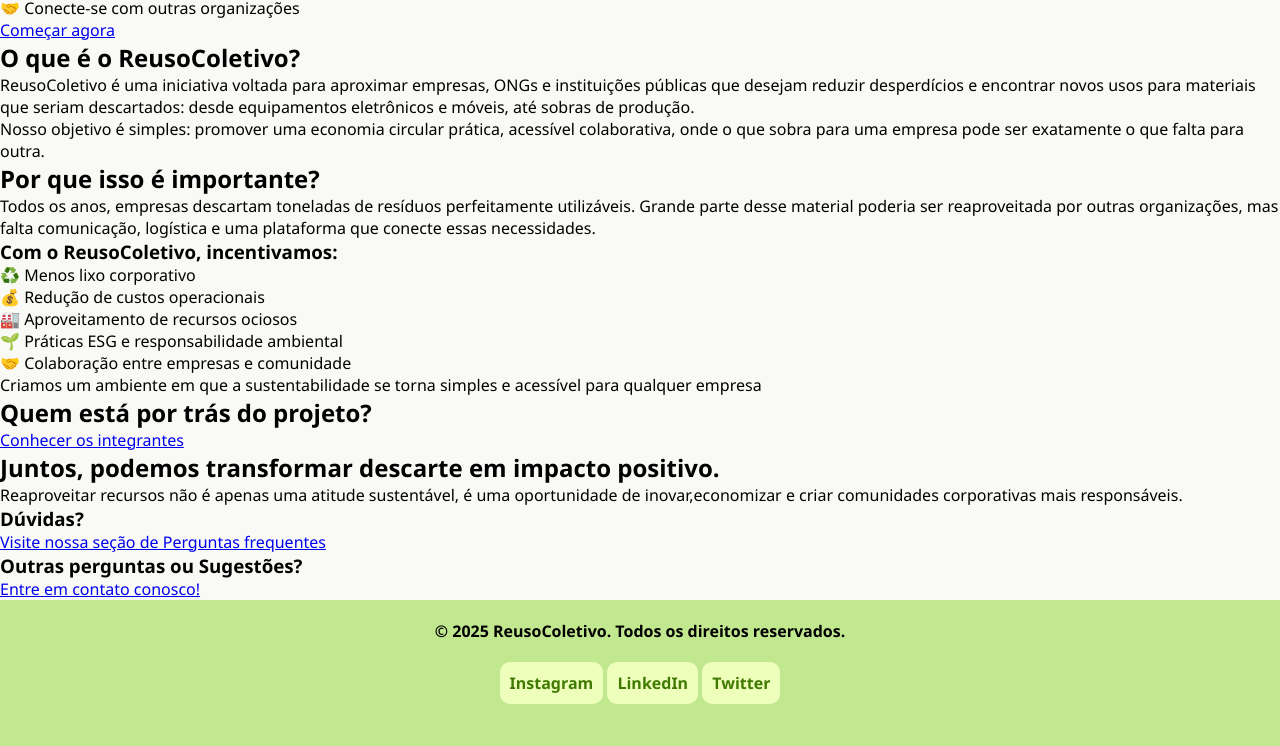
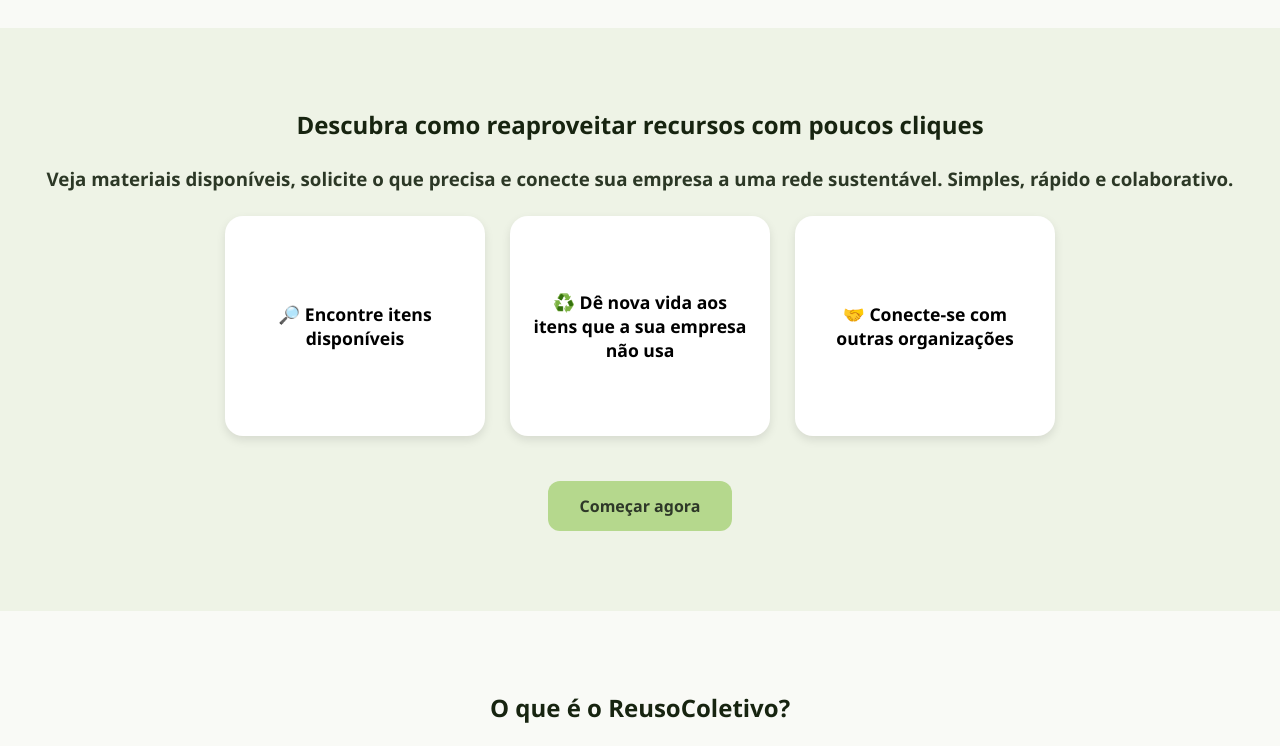
Before and after one commit to fernandaa-alt/GlobalSolution_S1, a plain HTML site: page pages/sobre.html in a window 1280 px wide. Shown: the part 236-982 px from the top of the page. Drawn offline with Linux system fonts and the light colour scheme.

Commit message:
feat: add styling for 'sobre.html' page

```diff
--- a/assets/css/style.css
+++ b/assets/css/style.css
@@ -215,6 +215,162 @@ footer .social a:hover {
     transform: translateY(-3px);
 }
 
+/*=========================
+   ESTILO DA PÁGINA SOBRE
+ ========================== */
+
+.sobre-body {
+    min-height: 100vh;
+    background: #f9faf6;
+    font-family: 'Segoe UI', Tahoma, Geneva, Verdana, sans-serif;
+}
+
+/* MAIN SOBRE */
+.sobre-main {
+    width: 100%;
+    margin: 0;
+    padding: 0;
+}
+
+/* TÍTULO PRINCIPAL */
+.sobre-main>h1 {
+    font-size: 2.6rem;
+    font-weight: 800;
+    text-align: center;
+    margin: 60px 20px;
+    color: #1d2b16;
+    text-shadow: 0 2px 3px rgba(0, 0, 0, 0.1);
+}
+
+/* SECTIONS FULL WIDTH */
+.sobre-main section {
+    width: 100%;
+    padding: 80px 20px;
+    box-sizing: border-box;
+    text-align: center;
+}
+
+.sobre-main section:nth-child(odd) {
+    background-color: #f9faf6;
+}
+
+.sobre-main section:nth-child(even) {
+    background-color: #eef3e6;
+}
+
+/* TITULOS E SUBTITULOS */
+.sobre-main section h1,
+.sobre-main section h2 {
+    font-weight: 800;
+    color: #172410;
+    margin-bottom: 25px;
+}
+
+.sobre-main section h3 {
+    font-weight: 600;
+    color: #2c3826;
+    margin: 15px 0 25px 0;
+}
+
+/* PARÁGRAFOS */
+.sobre-main section p {
+    max-width: 850px;
+    margin: 0 auto 25px auto;
+    line-height: 1.7;
+    color: #333d2d;
+}
+
+/* CARDS */
+.sobre-cards-row {
+    display: flex;
+    flex-wrap: wrap;
+    justify-content: center;
+    gap: 25px;
+    margin: 25px 0;
+}
+
+.sobre-card {
+    flex: 1 1 200px;
+    max-width: 220px;
+    min-height: 180px;
+    background: #ffffff;
+    border-radius: 18px;
+    box-shadow: 0 4px 10px rgba(0, 0, 0, 0.1);
+    display: flex;
+    align-items: center;
+    justify-content: center;
+    font-size: 1.1rem;
+    font-weight: 600;
+    text-align: center;
+    padding: 20px;
+    transition: transform 0.2s ease, box-shadow 0.2s ease;
+}
+
+.sobre-card:hover {
+    transform: translateY(-5px);
+    box-shadow: 0 6px 16px rgba(0, 0, 0, 0.16);
+}
+
+/* BOTÕES */
+.sobre-main section a {
+    display: inline-block;
+    margin-top: 20px;
+    padding: 14px 32px;
+    background: #b5d88d;
+    color: #2e3828;
+    font-weight: 700;
+    text-decoration: none;
+    border-radius: 12px;
+    transition: transform 0.25s ease, background 0.25s ease;
+}
+
+.sobre-main section a:hover {
+    background: #0c0e0b;
+    color: #eeffe0;
+    transform: translateY(-3px);
+}
+
+/* FAQ E CONTATO */
+.faq-contato {
+    display: flex;
+    justify-content: center;
+    gap: 60px;
+    flex-wrap: wrap;
+}
+
+.faq-contato div {
+    background: #fdfff7;
+    padding: 30px 40px;
+    border-radius: 18px;
+    border: 1px solid #dfe8d8;
+    min-width: 280px;
+    max-width: 380px;
+}
+
+.faq-contato h3 {
+    font-size: 1.4rem;
+    font-weight: 600;
+    margin-bottom: 15px;
+    color: #2d3b23;
+}
+
+.faq-contato a {
+    display: inline-block;
+    background: #b8d88d;
+    padding: 12px 24px;
+    border-radius: 10px;
+    text-decoration: none;
+    color: #2e3828;
+    font-weight: 700;
+    transition: 0.25s ease;
+}
+
+.faq-contato a:hover {
+    background: #0c0e0b;
+    color: #eeffe0;
+    transform: translateY(-2px);
+}
+
 
 /* =========================================================
    RESPONSIVIDADE — BREAKPOINTS
@@ -268,6 +424,33 @@ footer .social a:hover {
         font-size: 1.1rem;
     }
 
+    /* SOBRE PAGE */
+    .sobre-main section {
+        padding: 40px 20px;
+    }
+
+    .sobre-main>h1 {
+        font-size: 1.8rem;
+        margin-top: 40px;
+    }
+
+    .sobre-cards-row,
+    .faq-contato {
+        flex-direction: column;
+        gap: 25px;
+    }
+
+    .sobre-card,
+    .faq-contato div {
+        width: 100%;
+        max-width: 100%;
+    }
+
+    .sobre-main section a {
+        width: 100%;
+        text-align: center;
+    }
+
 }
 
 /* Large devices (laptops/desktops, 1545px and down) */
```
